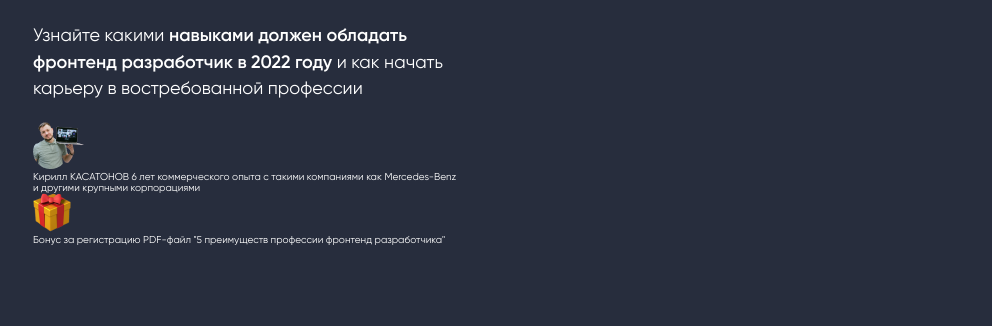
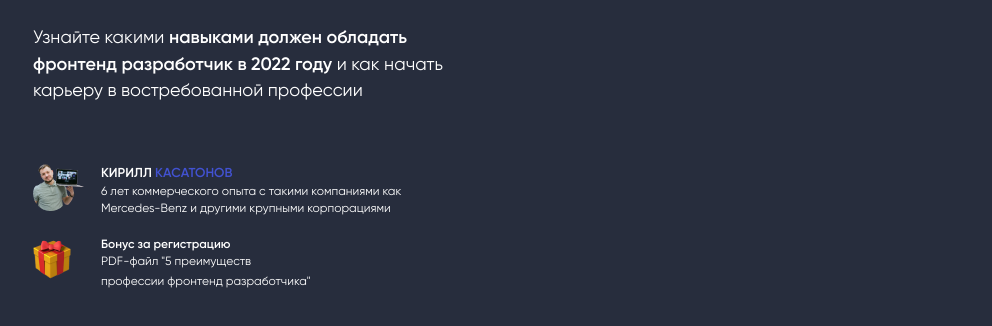
Before and after one commit to adwasar/powercode-academy-test, a website built with webpack: page src/index.html in a window 1280 px wide. Shown: the part 384-710 px from the top of the page, without its empty margins (143-1135 px from the left). Built offline with nearby package versions, Linux system fonts and the light colour scheme.

Commit message:
feat: frorm benefits layout

```diff
--- a/src/index.html
+++ b/src/index.html
@@ -60,18 +60,22 @@
 
         <div class="form-benefits">
           <div class="form-benefits__item">
-            <img class="form-benefits__teacher-img" src="./assets/images/teacher.png" alt="Преподаватель">
+            <div class="form-benefits__img">
+              <img class="form-benefits__teacher-img" src="./assets/images/teacher.png" alt="Преподаватель">
+            </div>
             <div class="form-benefits__info">
-              <span class="form-benefits__item-name">Кирилл <span>КАСАТОНОВ</span></span>
-              <span class="form-benefits__item-text">6 лет коммерческого опыта с такими компаниями как Mercedes-Benz и
-                другими крупными корпорациями</span>
+              <h4 class="form-benefits__item-name">КИРИЛЛ <span>КАСАТОНОВ</span></h4>
+              <p class="form-benefits__item-text">6 лет коммерческого опыта с такими компаниями как Mercedes-Benz и
+                другими крупными корпорациями</p>
             </div>
           </div>
           <div class="form-benefits__item">
-            <img class="form-benefits__gift-img" src="./assets/images/gift.png" alt="Подарок">
+            <div class="form-benefits__img">
+              <img class="form-benefits__gift-img" src="./assets/images/gift.png" alt="Подарок">
+            </div>
             <div class="form-benefits__info">
-              <span class="form-benefits__item-name">Бонус за регистрацию</span>
-              <span class="form-benefits__item-text">PDF-файл "5 преимуществ профессии фронтенд разработчика" </span>
+              <h4 class="form-benefits__item-name">Бонус за регистрацию</h4>
+              <p class="form-benefits__item-text">PDF-файл "5 преимуществ <br> профессии фронтенд разработчика" </p>
             </div>
           </div>
         </div>
--- /dev/null
+++ b/src/scss/components/_form-benefits.scss
@@ -0,0 +1,55 @@
+@import '../inc/variables';
+
+.form-benefits {
+  display: flex;
+  flex-direction: column;
+  gap: 1.6rem;
+
+  &__item {
+    display: flex;
+    gap: 1.7rem;
+  }
+
+  &__img {
+    flex: 5.1rem 0 0;
+  }
+
+  &__item-name {
+    margin: 0.3rem 0 0;
+    font-size: 1.2rem;
+    line-height: 120%;
+    font-family: $gilroy-semibold;
+  }
+
+  &__item-name {
+    margin: 0.3rem 0 0;
+    font-size: 1.2rem;
+    line-height: 120%;
+    font-family: $gilroy-semibold;
+  }
+
+  &__item-name > span {
+    color: $bright-blue;
+  }
+
+  &__item-text {
+    margin: 0.1rem 0 0;
+    font-size: 1.2rem;
+    line-height: 160%;
+  }
+
+  &__gift-img {
+    margin-top: 0.6rem;
+  }
+
+  &__item:first-child {
+    .form-benefits__item-name {
+      font-size: 1.3rem;
+    }
+
+    .form-benefits__item-text {
+      line-height: 148%;
+      margin-top: 0.2rem;
+    }
+  }
+}
--- a/src/scss/components/_form-info.scss
+++ b/src/scss/components/_form-info.scss
@@ -54,8 +54,9 @@
   }
 
   &__text {
-    margin-top: 3.2rem;
+    margin-top: 3.4rem;
     font-size: 1.8rem;
+    font-family: $gilroy-regular;
     line-height: 148%;
   }
 
--- a/src/scss/components/_main.scss
+++ b/src/scss/components/_main.scss
@@ -4,5 +4,6 @@
     display: grid;
     grid-template-columns: 42.7rem 36.6rem;
     justify-content: space-between  ;
+    gap: 4rem 0;
   }
 }
--- a/src/scss/main.scss
+++ b/src/scss/main.scss
@@ -8,6 +8,7 @@
 @import 'components/main';
 @import 'components/form-block';
 @import 'components/form-info';
+@import 'components/form-benefits';
 
 //inc
 @import 'inc/base';
```
